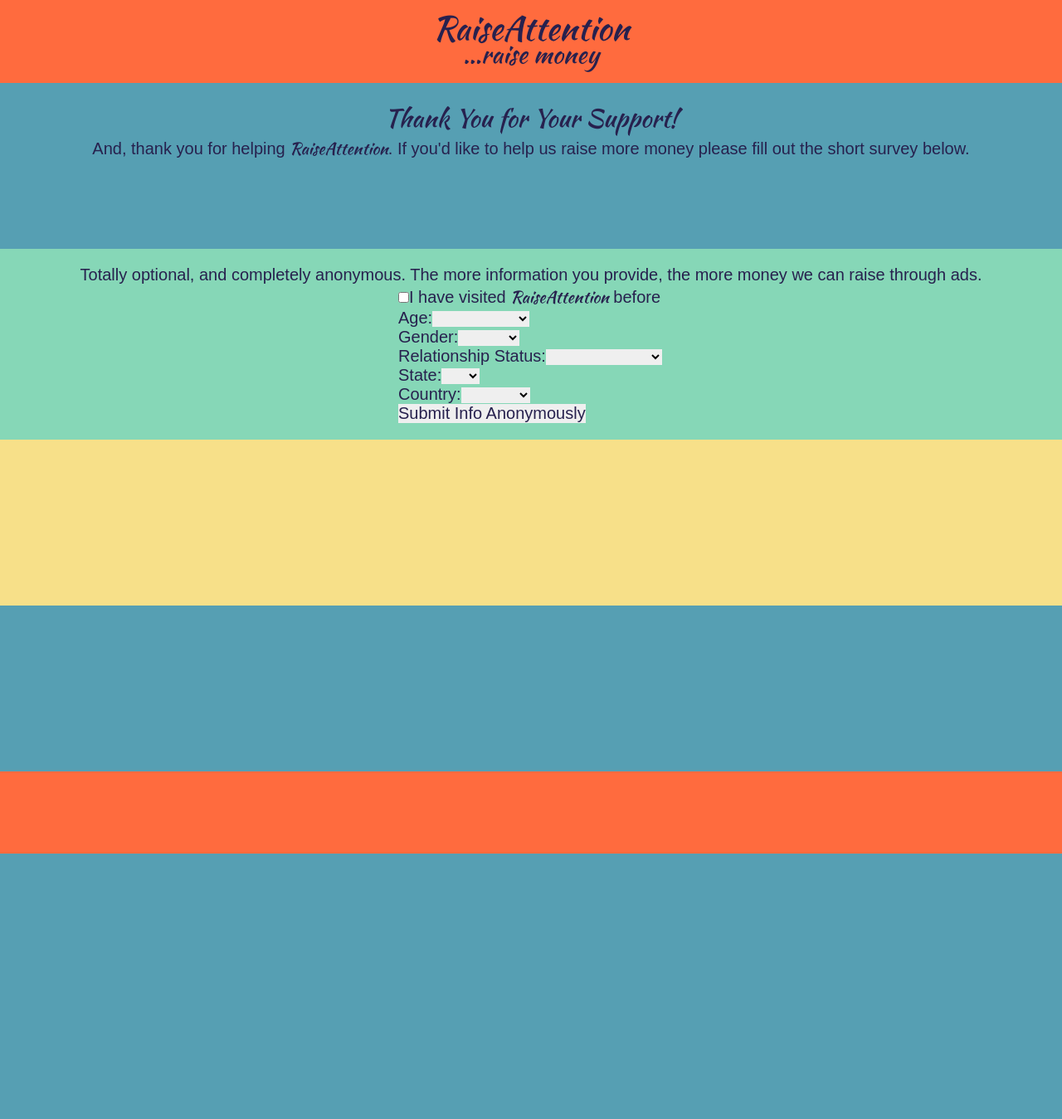
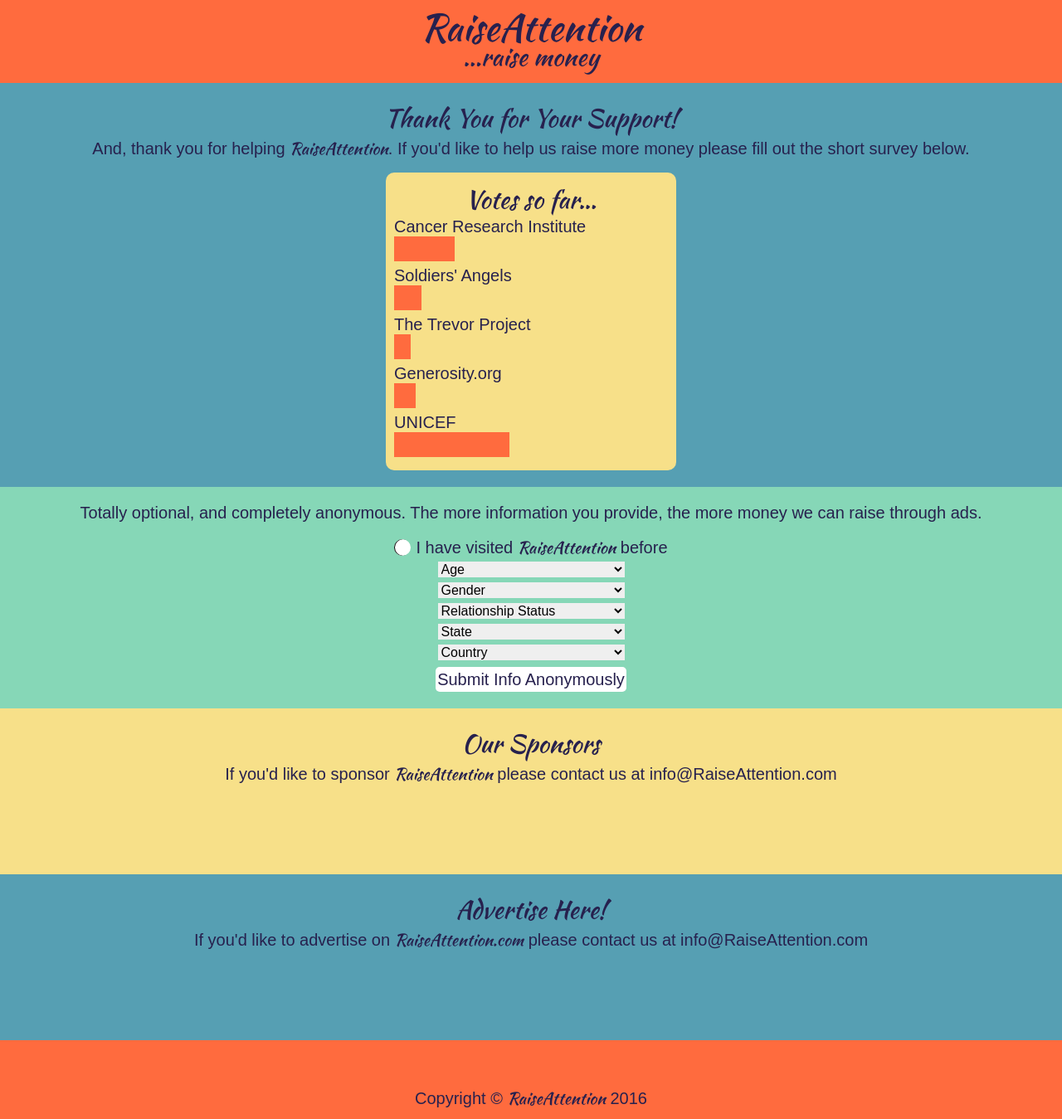
Before and after one commit to blainemercado/RaiseAttention, a Django app: template apps/thankyou/templates/thankyou/thankyou.html in a window 1280 px wide. Shown: the whole page at 83% size. Before the commit the page ends 1029 px from the top, so only its background shows below. Run offline with Django 3.2, Linux system fonts and the light colour scheme; the template is opened without the code that fills it: values that come from a table or form of the project are taken from there, others are empty; data comes from the database, SQL or seed files in the repository; both versions use the stored data as it was after the commit; parts of the project's set-up code (start-up, migrations or seed data) failed here and were passed over; some web fonts are replaced.

Commit message:
added graph to show votes, cleaned up styling and form in thankyou page

```diff
--- a/apps/adminDashboard/templates/adminDashboard/admin.html
+++ b/apps/adminDashboard/templates/adminDashboard/admin.html
@@ -46,7 +46,6 @@
 				<th>Age Range</th>
 				<th>Gender</th>
 				<th>Relationship Status</th>
-				<th>City</th>
 				<th>State</th>
 				<th>Country</th>
 			</tr>
@@ -57,7 +56,6 @@
 			<td>{{supporter.ageRange}}</td>
 			<td>{{supporter.gender}}</td>
 			<td>{{supporter.relationship}}</td>
-			<td>{{supporter.city}}</td>
 			<td>{{supporter.state}}</td>
 			<td>{{supporter.country}}</td>
 		</tr>
--- a/apps/home/static/home/css/style.css
+++ b/apps/home/static/home/css/style.css
@@ -123,6 +123,9 @@
 						visibility: visible;
 						position: relative;
 					}
+					.submit:hover {
+						background-color: #ff6b3e;
+					}
 			#mission {
 				width: 100%;
 				min-height: 200px;
@@ -150,3 +153,6 @@
 			padding: 20px;
 			text-align: center;
 		}
+			#footer p {
+				margin-top: 40px;
+			}
--- a/apps/thankyou/static/thankyou/css/thankyouStyle.css
+++ b/apps/thankyou/static/thankyou/css/thankyouStyle.css
@@ -13,12 +13,12 @@
     box-sizing: border-box;
 }
 
-p, a, input, label {
+p, a, input, label, option {
 	font-size: 20px;
 	color: #27214e;
+	text-decoration: none;
 }
 h1, h2 {
-	font-family: Kaushan Script, cursive;
 	margin-left: auto;
 	margin-right: auto;
 	color: #27214e;
@@ -40,9 +40,16 @@
 			text-align: center;
 		}
 			#header h1 {
-				font-size: 40px;
+				margin-bottom: -20px;
+			}
+			#title {
+				font-family: Kaushan Script, cursive;
+				font-size: 45px;
 				padding-top: 5px;
-				margin-bottom: -20px;
+			}
+			#subtitle {
+				font-family: Kaushan Script, cursive;
+				font-size: 30px;
 			}
 		#body {
 			width: 100%;
@@ -57,18 +64,79 @@
 				background-color: #569fb3;
 				padding: 20px;
 			}
+				#graph {
+					width: 350px;
+					min-height: 200px;
+					background-color: #f7e089;
+					margin-left: auto;
+					margin-right: auto;
+					margin-top: 15px;
+					padding: 10px;
+					text-align: left;
+					border-radius: 10px;
+				}
+					#graph h2 {
+						text-align: center;
+					}
+					.bar {
+						height: 30px;
+						background-color: #ff6b3e;
+						margin-bottom: 6px;
+					}
 			#supporterInfo {
 				width: 100%;
 				min-height: 200px;
 				background-color: #86d7b7;
 				padding: 20px;
 			}
+				#supporterInfo p {
+						margin-bottom: 15px;
+					}
 				#form {
-					width: 320px;
+					width: 330px;
 					margin-left: auto;
 					margin-right: auto;
-					text-align: left;
 				}
+					#btn {
+						margin-top: 7px;
+						margin-bottom: 7px;
+						position: absolute;
+						visibility: hidden;
+					}
+					#form select {
+						margin-top: 3px;
+						margin-bottom: 3px;
+						width: 225px;
+					}
+					#checked {
+					    margin-bottom: 4px;
+						margin-right: 6px;
+					    display: inline-block;
+					    width: 20px;
+					    height: 20px;
+					    border-radius: 50%;
+					    background-color: #ffffff;
+					    box-shadow: inset 1px 0 #000000;
+					    vertical-align: bottom;
+					}
+					#btn:checked + #checked {
+					    border: 5px solid #ffffff;
+					    background-color:#ff6b3e !important;
+					}
+					.submit {
+						font-size: 20px;
+						color: #27214e;
+						background-color: white;
+						width: 230px;
+						height: 30px;
+						border-radius: 5px;
+						margin-top: 5px;
+						visibility: visible;
+						position: relative;
+					}
+					.submit:hover {
+						background-color: #ff6b3e;
+					}
 			#sponsor {
 				width: 100%;
 				min-height: 200px;
@@ -88,4 +156,8 @@
 			height: 100px;
 			background-color: #ff6b3e;
 			padding: 20px;
+			text-align: center;
 		}
+			#footer p {
+				margin-top: 40px;
+			}
--- a/apps/thankyou/templates/thankyou/thankyou.html
+++ b/apps/thankyou/templates/thankyou/thankyou.html
@@ -11,22 +11,80 @@
 <body>
 	<div id="container">
 		<div id="header">
-			<h1>RaiseAttention</h1>
-			<h2>...raise money</h2>
+			<h1><a id="title" href="/">RaiseAttention</a></h1>
+			<h2><a id="subtitle" href="/">...raise money</a></h2>
 		</div>
 		<div id="body">
 			<div id="thankyou">
 				<h2><span>Thank You for Your Support!</span></h2>
 				<p>And, thank you for helping <span>RaiseAttention</span>. If you'd like to help us raise more money please fill out the short survey below.</p>
+				<div id="graph">
+					<h2><span>Votes so far...</span></h2>
+					{% for npo in npos %}
+						<label>{{ npo.name }}</label><div class="bar" id="{{ npo.votes }}"></div>
+					{% endfor %}
+				</div>
+				<script type="text/javascript">
+					var npoBars = document.getElementsByClassName("bar");
+					var max = 0;
+					for(var i=0; i<npoBars.length; i++){
+						if(Number(npoBars[i].id) > max){
+							max = Number(npoBars[i].id);
+						}
+					}
+					if (max <= 10) {
+						for(var k=0; k<npoBars.length; k++){
+							npoBarsWidth = npoBars[k].id;
+							npoBarsWidthPercent = (npoBarsWidth/10) * 100;
+							npoBars[k].style["width"] = npoBarsWidthPercent + "%";
+						}
+					} else if (max <= 20) {
+						for(var k=0; k<npoBars.length; k++){
+							npoBarsWidth = npoBars[k].id;
+							npoBarsWidthPercent = (npoBarsWidth/20) * 100;
+							npoBars[k].style["width"] = npoBarsWidthPercent + "%";
+						}
+					} else if (max <= 50) {
+						for(var k=0; k<npoBars.length; k++){
+							npoBarsWidth = npoBars[k].id;
+							npoBarsWidthPercent = (npoBarsWidth/50) * 100;
+							npoBars[k].style["width"] = npoBarsWidthPercent + "%";
+						}
+					} else if (max <= 100) {
+						for(var k=0; k<npoBars.length; k++){
+							npoBarsWidth = npoBars[k].id;
+							npoBarsWidthPercent = (npoBarsWidth/100) * 100;
+							npoBars[k].style["width"] = npoBarsWidthPercent + "%";
+						}
+					} else if (max <= 250) {
+						for(var k=0; k<npoBars.length; k++){
+							npoBarsWidth = npoBars[k].id;
+							npoBarsWidthPercent = (npoBarsWidth/250) * 100;
+							npoBars[k].style["width"] = npoBarsWidthPercent + "%";
+						}
+					} else if (max <= 500) {
+						for(var k=0; k<npoBars.length; k++){
+							npoBarsWidth = npoBars[k].id;
+							npoBarsWidthPercent = (npoBarsWidth/500) * 100;
+							npoBars[k].style["width"] = npoBarsWidthPercent + "%";
+						}
+					} else if (max <= 1000) {
+						for(var k=0; k<npoBars.length; k++){
+							npoBarsWidth = npoBars[k].id;
+							npoBarsWidthPercent = (npoBarsWidth/1000) * 100;
+							npoBars[k].style["width"] = npoBarsWidthPercent + "%";
+						}
+					}
+				</script>
 			</div>
 			<div id="supporterInfo">
 				<p>Totally optional, and completely anonymous. The more information you provide, the more money we can raise through ads.</p>
 				<div id="form">
 					<form action="supporter" method="post" id="supporterForm">
 						{% csrf_token %}
-						<input type="checkbox" name="returnSupporter" value="yes"><label>I have visited <span>RaiseAttention</span> before</label><br>
-						<label>Age:</label><select name="ageRange" form="supporterForm">
-							<option value="blank"></option>
+						<input id="btn" type="checkbox" name="returnSupporter" value="yes"><label id="checked" for="btn"></label><label>I have visited <span>RaiseAttention</span> before</label><br>
+						<select name="ageRange" form="supporterForm">
+							<option value="blank">Age</option>
 							<option value="12under">12 and Under</option>
 							<option value="13-19">13-19</option>
 							<option value="20-29">20-29</option>
@@ -36,21 +94,21 @@
 							<option value="60-69">60-69</option>
 							<option value="70+">70+</option>
 						</select><br>
-						<label>Gender:</label><select name="gender" form="supporterForm">
-							<option value="blank"></option>
+						<select name="gender" form="supporterForm">
+							<option value="blank">Gender</option>
 							<option value="female">Female</option>
 							<option value="male">Male</option>
 							<option value="other">Other</option>
 						</select><br>
-						<label>Relationship Status:</label><select name="relationship" form="supporterForm">
-							<option value="blank"></option>
+						<select name="relationship" form="supporterForm">
+							<option value="blank">Relationship Status</option>
 							<option value="single">Single</option>
 							<option value="inARelationship">In a Relationship</option>
 							<option value="engaged">Engaged</option>
 							<option value="married">Married</option>
 						</select><br>
-						<label>State:</label><select name="state" form="supporterForm">
-							<option value="blank"></option>
+						<select name="state" form="supporterForm">
+							<option value="blank">State</option>
 							<option value="AL">AL</option>
 							<option value="AK">AK</option>
 							<option value="AZ">AZ</option>
@@ -105,8 +163,8 @@
 							<option value="WI">WI</option>
 							<option value="WY">WY</option>
 						</select><br>
-						<label>Country:</label><select name="country" form="supporterForm">
-							<option value="blank"></option>
+						<select name="country" form="supporterForm">
+							<option value="blank">Country</option>
 							<option value="usa">USA</option>
 							<option value="canada">Canada</option>
 							<option value="mexico">Mexico</option>
@@ -115,19 +173,21 @@
 							<option value="scotland">Scotland</option>
 							<option value="other">Other</option>
 						</select><br>
-						<input type="submit" name="submit" value="Submit Info Anonymously">
+						<input class="submit" type="submit" name="submit" value="Submit Info Anonymously">
 					</form>
 				</div>
 			</div>
 			<div id="sponsor">
-
+				<h2><span>Our Sponsors</span></h2>
+				<p>If you'd like to sponsor <span>RaiseAttention</span> please contact us at info@RaiseAttention.com</p>
 			</div>
 			<div id="ads">
-
+				<h2><span>Advertise Here!</span></h2>
+				<p>If you'd like to advertise on <span>RaiseAttention.com</span> please contact us at info@RaiseAttention.com</p>
 			</div>
 		</div>
 		<div id="footer">
-
+			<p>Copyright © <span>RaiseAttention</span> 2016</p>
 		</div>
 	</div>
 </body>
```
Also changed, not shown: apps/thankyou/views.py (+7 -1 lines), db.sqlite3, 1 other file. Lines whose indentation alone changed are shown as unchanged.
